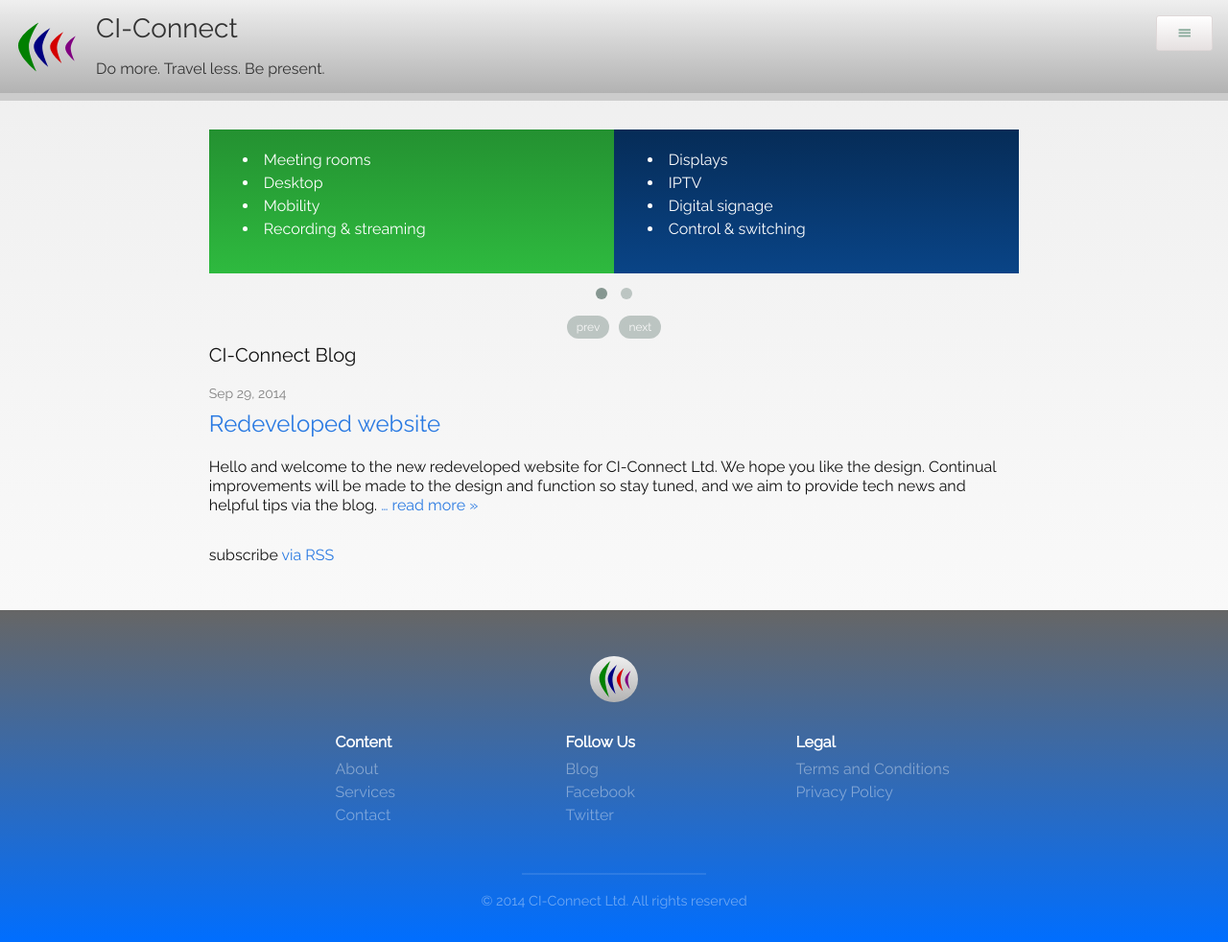
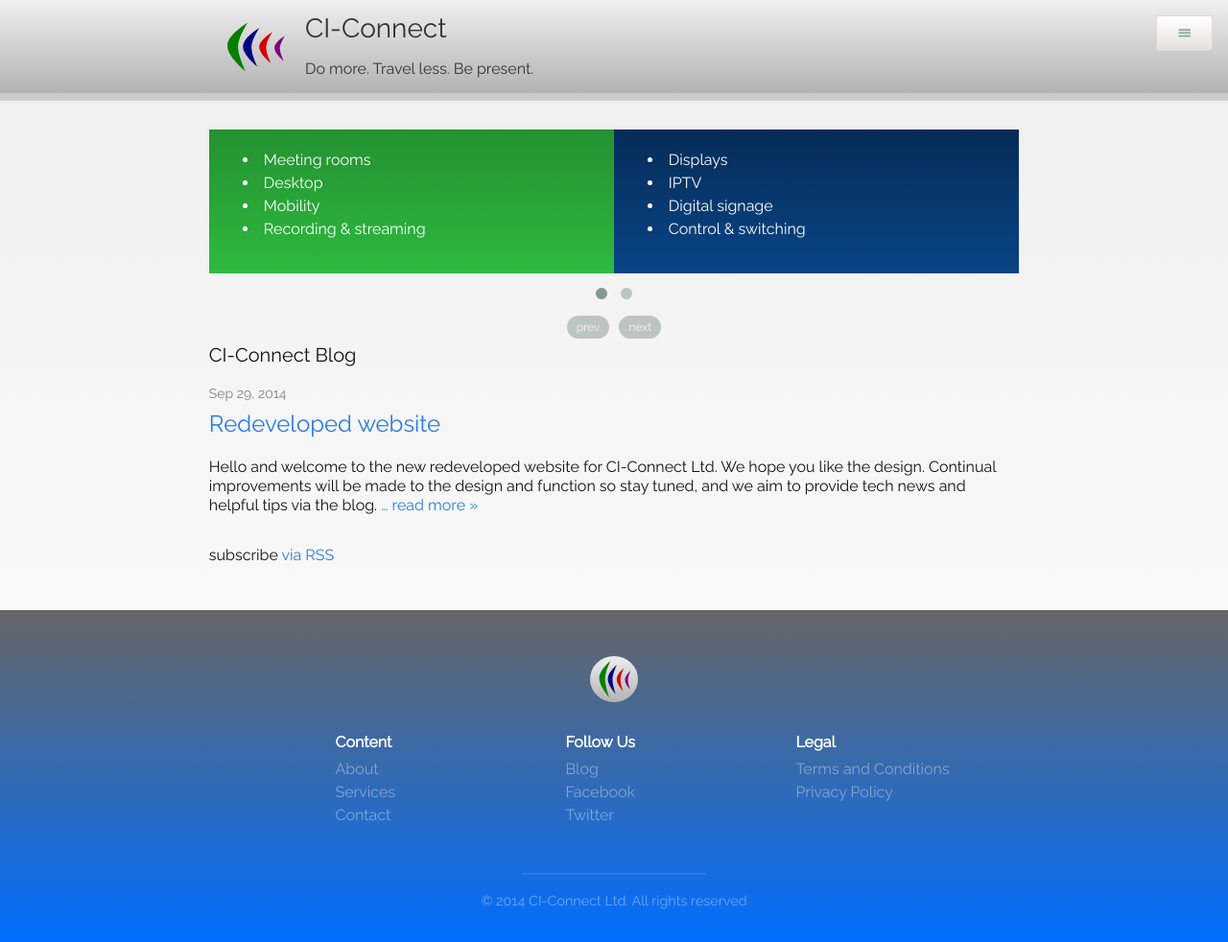
Before and after one commit to ciconnect/ciconnect.github.io, a Jekyll site: the page built from index.html, in a window 1280 px wide. Shown: the whole page at 96% size. Built offline with Jekyll 4.4.1, drawn with Linux system fonts in a browser that asks for light colours.

Commit message:
Improve breakpoint and header

```diff
--- a/_includes/header.html
+++ b/_includes/header.html
@@ -1,5 +1,6 @@
 <header class="site-header">
 
+  <div class="site-banner">
     <div class="site-brand">
       <a href="{{ site.baseurl }}/">
         <img class="site-logo" src="/images/logo.svg" />
@@ -9,5 +10,6 @@
       <h3><a href="{{ site.baseurl }}/">CI-Connect</a></h3>
       <h6 class="title-slogan">Do more. Travel less. Be present.</h6>
     </div>
+  </div>
 
 </header>
--- a/_sass/_layout.scss
+++ b/_sass/_layout.scss
@@ -1,3 +1,14 @@
+@mixin default-media {
+  @include media($small-to-medium) {
+    @include span-columns(10);
+    @include shift(1);
+  }
+  @include media($medium-screen-up) {
+    @include span-columns(8);
+    @include shift(2);
+  }
+}
+
 
 /**
  * Container
@@ -14,11 +25,14 @@
 .site-header {
   white-space: nowrap;
   @include span-columns(12);
+
+  .site-banner {
+  @include default-media;
+  }
 }
 
 .page-content {
-  @include span-columns(8);
-  @include shift(2);
+  @include default-media;
 }
 
 .site-footer {
--- a/_sass/base/_grid-settings.scss
+++ b/_sass/base/_grid-settings.scss
@@ -7,8 +7,11 @@
 $max-width: em(960);
 
 // Neat Breakpoints
+$small-screen: 0px;
 $medium-screen: 480px;
 $large-screen: 960px;
 
-$medium-screen-up: new-breakpoint(min-width em($medium-screen) max-width em($large-screen));
+$small-to-medium: new-breakpoint(min-width em($small-screen) max-width em($medium-screen));
+$medium-to-large: new-breakpoint(min-width em($medium-screen + 1) max-width em($large-screen));
+$medium-screen-up: new-breakpoint(min-width em($medium-screen + 1));
 $large-screen-up: new-breakpoint(min-width em($large-screen + 1));
```
Lines whose indentation alone changed are shown as unchanged.
